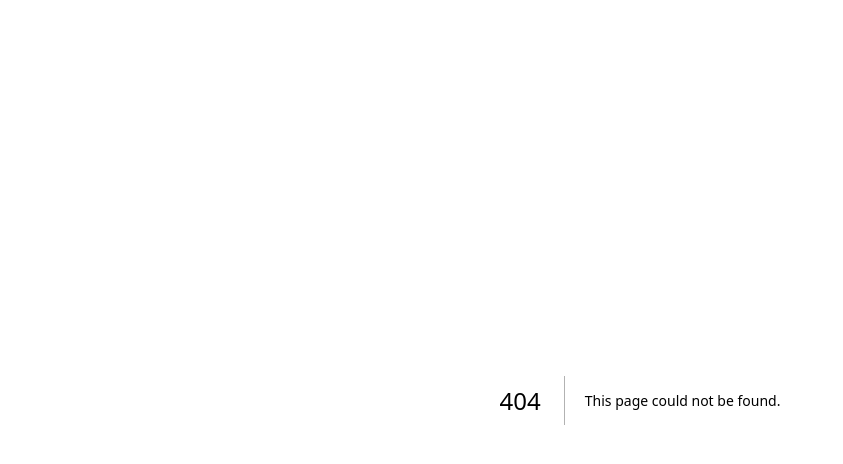
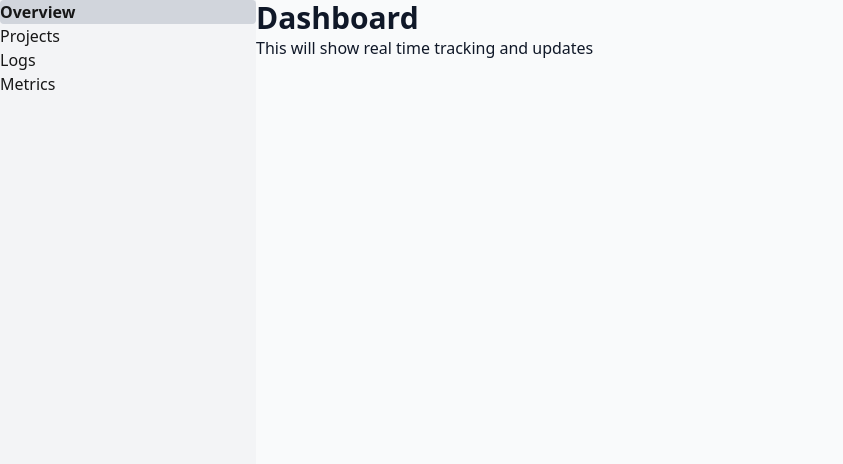
Before and after one commit to VictorPersona/BugMesh, a Next.js app in the folder apps/web/: page /dashboard in a window 1280 px wide. Before the commit this address had no page. Shown: the top 464 px of the page, without its empty margins (0-843 px from the left). Built offline with nearby package versions, Linux system fonts and the light colour scheme.

Commit message:
dashboard page created

```diff
--- /dev/null
+++ b/apps/web/app/dashboard/layout.tsx
@@ -0,0 +1,12 @@
+import Sidebar from "../../components/Sidebar";
+
+export default function DashboardLayout({children}:{children:React.ReactNode}){
+    return(
+        <div className="min-h-screen flex">
+            <Sidebar/>
+            <main className="flex-1 p-6 bg-gray-50 dark:bg-gray-900 text-gray-900 dark:text-gray-100">
+                {children}
+            </main>
+        </div>
+    )
+}
--- /dev/null
+++ b/apps/web/app/dashboard/page.tsx
@@ -0,0 +1,8 @@
+export default function HomePage() {
+  return (
+    <main className="min-h-screen p-10">
+      <h1 className="text-3xl font-bold mb-4">Dashboard</h1>
+      <p>This will show real time tracking and updates</p>
+    </main>
+  )
+}
--- /dev/null
+++ b/apps/web/app/lib/utlis.tsx
@@ -0,0 +1,3 @@
+export function cn(...classes:string[]){
+    return classes.filter(Boolean).join(' ')
+}
--- /dev/null
+++ b/apps/web/app/projects/page.tsx
@@ -0,0 +1,11 @@
+export default function ProjectsPage() {
+  return (
+    <main className="min-h-screen p-10">
+      <h1 className="text-3xl font-bold mb-4"> Projects</h1>
+      <p>
+        All the distributed systems we’re managing or monitoring will show up
+        here.
+      </p>
+    </main>
+  )
+}
--- /dev/null
+++ b/apps/web/components/Sidebar.tsx
@@ -0,0 +1,36 @@
+'use client'
+
+import Link from 'next/link'
+import { usePathname } from 'next/navigation'
+import { cn } from '../app/lib/utlis'
+
+export default function Sidebar() {
+  const pathname = usePathname()
+
+  const Links = [
+    { name: 'Overview', href: '/dashboard' },
+    { name: 'Projects', href: '/projects' },
+    { name: 'Logs', href: '/dashboard/logs' },
+    { name: 'Metrics', href: '/dashboard/metrics' },
+  ]
+  return (
+    <aside className="bg-gray-100 dark:bg-gray-800 hidden md:block w-64 p-6">
+      <nav className="space-y-4">
+        {Links.map((link) => (
+          <Link
+            href={link.href}
+            key={link.href}
+            className={cn(
+              'block py-2 px-4 rounded transition hover:bg-gray-200 dark:hover:-bg-gray-700',
+              pathname === link.href
+                ? 'bg-gray-300 dark:bg-gray-700 font-bold'
+                : ' '
+            )}
+          >
+            {link.name}
+          </Link>
+        ))}
+      </nav>
+    </aside>
+  )
+}
--- a/apps/web/package.json
+++ b/apps/web/package.json
@@ -4,7 +4,7 @@
   "type": "module",
   "private": true,
   "scripts": {
-    "dev": "next dev --turbopack --port 3000",
+    "dev": "next dev  --port 3000",
     "build": "next build",
     "start": "next start",
     "lint": "next lint --max-warnings 0",
@@ -12,7 +12,7 @@
   },
   "dependencies": {
     "@repo/ui": "workspace:*",
-    "next": "^15.3.0",
+    "next": "^15.4.2",
     "react": "^19.1.0",
     "react-dom": "^19.1.0"
   },
--- a/apps/web/postcss.config.mjs
+++ b/apps/web/postcss.config.mjs
@@ -1,6 +1,9 @@
+import autoprefixer from 'autoprefixer'
+
 // apps/web/postcss.config.mjs
 export default {
   plugins: {
     '@tailwindcss/postcss': {},
+    autoprefixer: {},
   },
 }
--- a/package.json
+++ b/package.json
@@ -9,6 +9,8 @@
     "check-types": "turbo run check-types"
   },
   "devDependencies": {
+    "@tailwindcss/postcss": "^4.1.11",
+    "@types/node": "^22.15.3",
     "prettier": "^3.6.2",
     "turbo": "^2.5.5",
     "typescript": "5.8.3"
```
Also changed, not shown: apps/web/tsconfig.json (+3 -4 lines), 1 other file (tests, documents, lock files or other folders).
